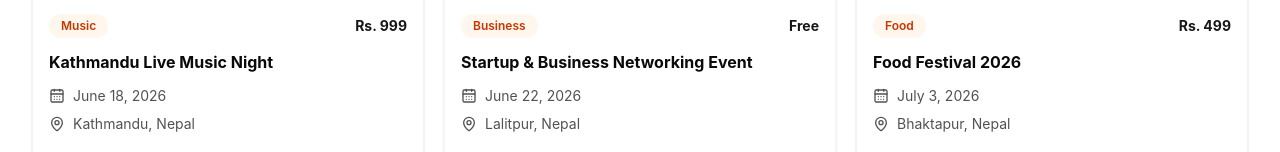
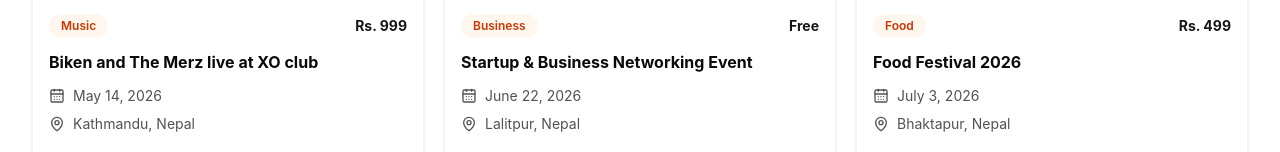
Before and after one commit to admiral-1k/Eventify, a React (Vite) app: page / in a window 1280 px wide. Shown: the part 960-1112 px from the top of the page. Built offline with nearby package versions, Linux system fonts and the light colour scheme.

Commit message:
chnaging the poster

```diff
--- a/src/components/home/FeaturedEvents.jsx
+++ b/src/components/home/FeaturedEvents.jsx
@@ -4,9 +4,9 @@ import EventCard from "./EventCard";
 const events = [
   {
     id: 1,
-    title: "Kathmandu Live Music Night",
+    title: "Biken and The Merz live at XO club",
     category: "Music",
-    date: "June 18, 2026",
+    date: "May 14, 2026",
     location: "Kathmandu, Nepal",
     price: "Rs. 999",
     image:
```
